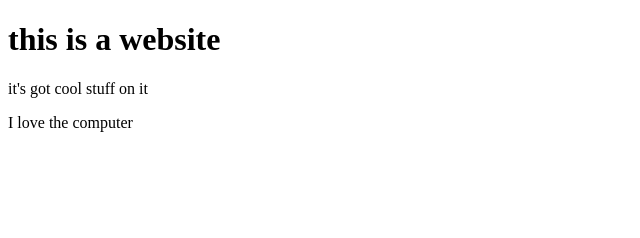
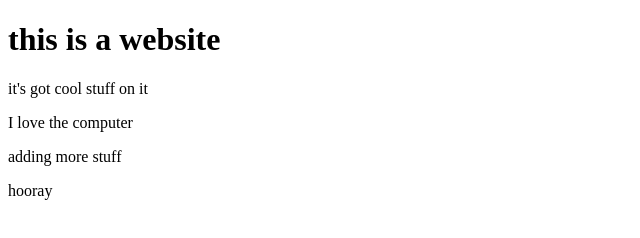
Before and after one commit to rjmagley/git-demo-sept-2022, a plain HTML site: page index.html in a window 1280 px wide. Shown: the whole page, without its empty margins (0-640 px from the left). Drawn offline with Linux system fonts and the light colour scheme.

Commit message:
Modified index.html

```diff
--- a/index.html
+++ b/index.html
@@ -10,5 +10,7 @@
     <h1>this is a website</h1>
     <p>it's got cool stuff on it</p>
     <p>I love the computer</p>
+    <p>adding more stuff</p>
+    <p>hooray</p>
 </body>
 </html>
```
